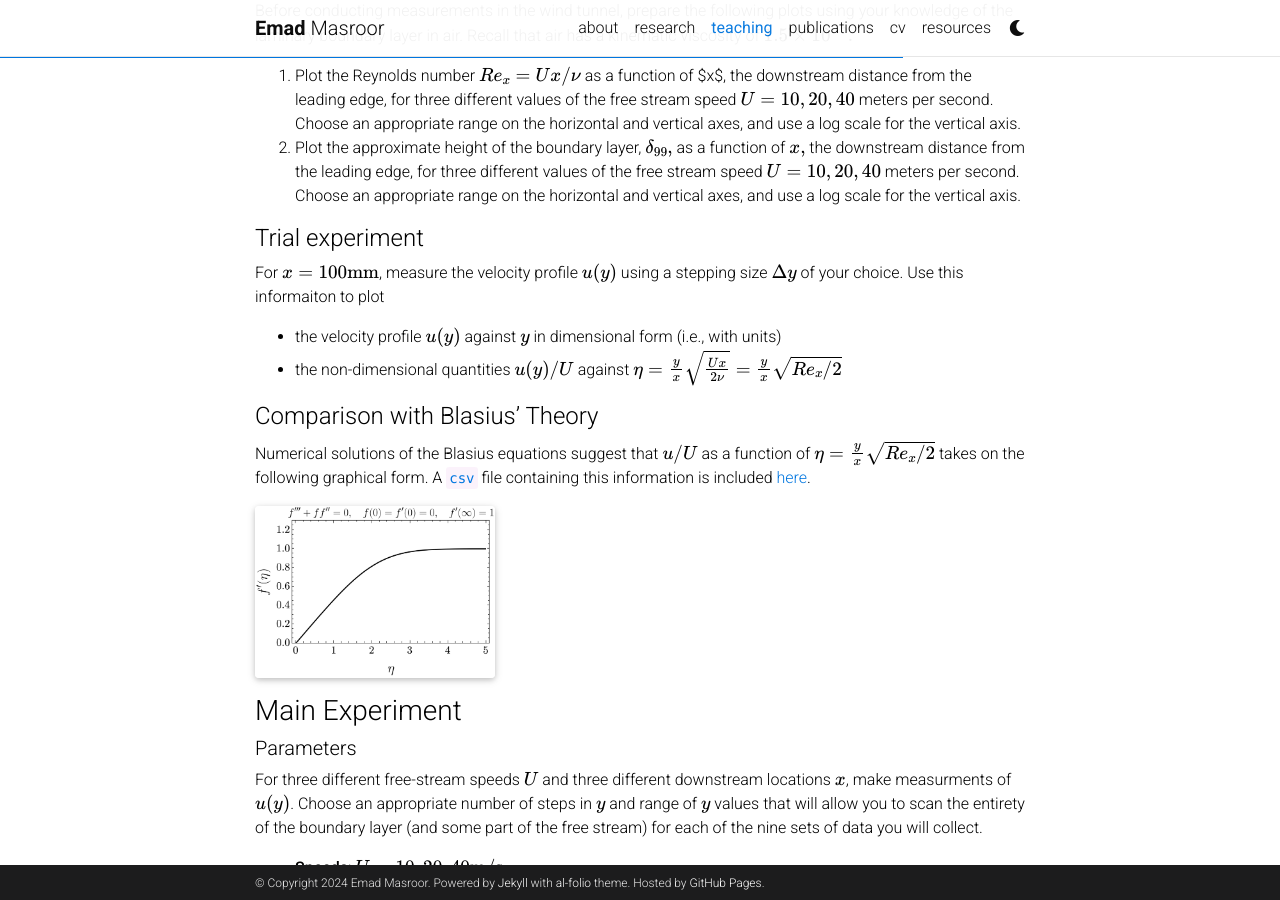
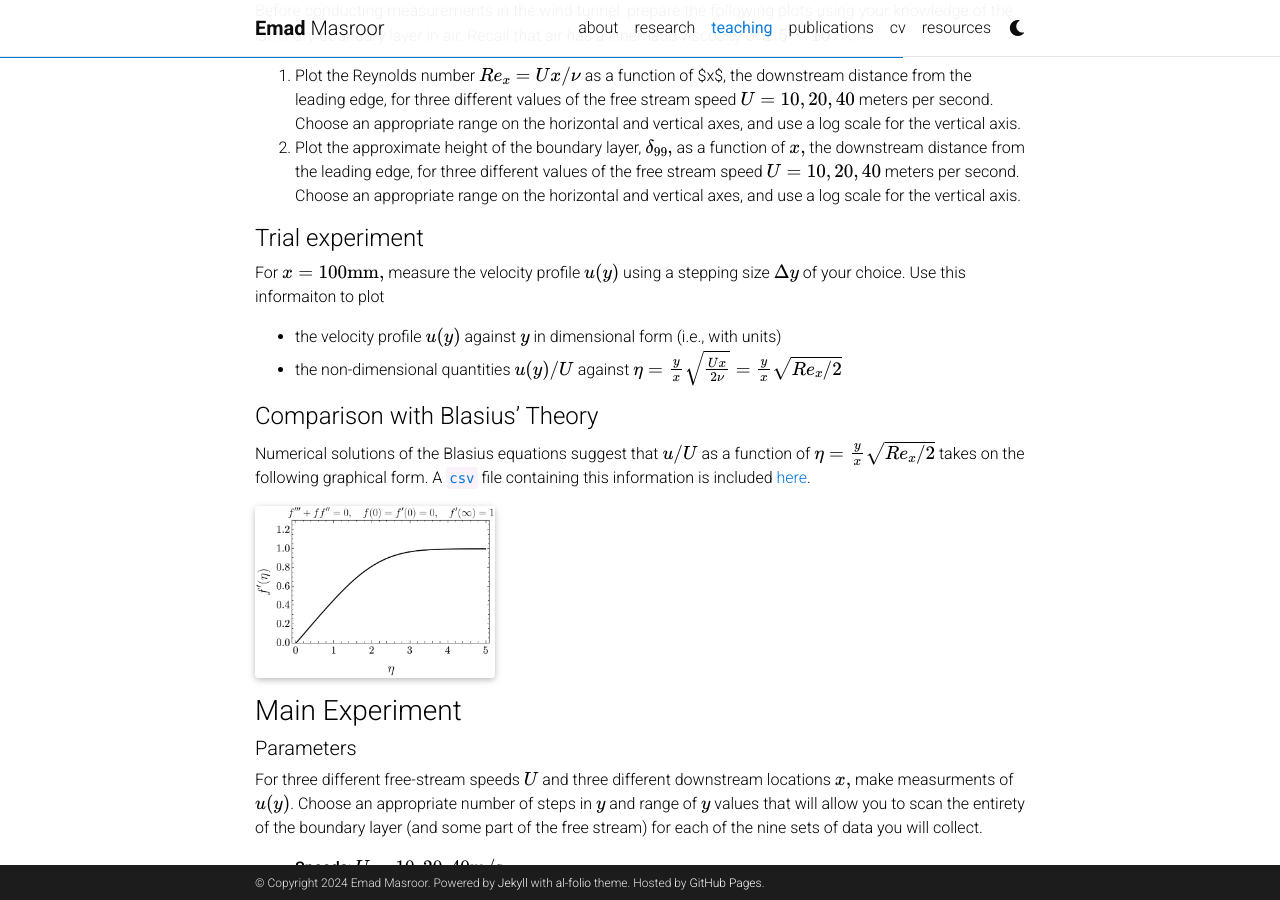
Before and after one commit to Emadmasroor/emadmasroor.github.io, a Jekyll site: the page built from _pages/teaching.md, in a window 1280 px wide and 900 px high, scrolled down 861 px. Built offline with Jekyll 4.4.1, drawn with Linux system fonts in a browser that asks for light colours; full-size pictures stand in for the smaller copies a plugin makes; comment, search, counter and statistics services are not loaded; a style sheet for code colours, icons or effects is not loaded.

Commit message:
Update teaching.md

```diff
--- a/_pages/teaching.md
+++ b/_pages/teaching.md
@@ -30,7 +30,7 @@ Before conducting measurements in the wind tunnel, prepare the following plots u
 2. Plot the approximate height of the boundary layer, $$\delta_{99},$$ as a function of $$x,$$ the downstream distance from the leading edge, for three different values of the free stream speed $$U = 10, 20, 40$$ meters per second. Choose an appropriate range on the horizontal and vertical axes, and use a log scale for the vertical axis.
 
 #### Trial experiment
-For $$x = 100 \mathrm{mm}$$, measure the velocity profile $$u(y)$$ using a stepping size $$\Delta y$$ of your choice. Use this informaiton to plot
+For $$x = 100 \mathrm{mm},$$ measure the velocity profile $$u(y)$$ using a stepping size $$\Delta y$$ of your choice. Use this informaiton to plot
 - the velocity profile $$u(y)$$ against $$y$$ in dimensional form (i.e., with units)
 - the non-dimensional quantities $$u(y)/U$$ against $$\eta = \frac{y}{x}\sqrt{\frac{U x}{2 \nu}} = \frac{y}{x} \sqrt{Re_x/2}$$
 
@@ -41,7 +41,7 @@ Numerical solutions of the Blasius equations suggest that $$u/U$$ as a function
 
 ### Main Experiment
 ##### Parameters
-For three different free-stream speeds $$U$$ and three different downstream locations $$x$$, make measurments of $$u(y)$$. Choose an appropriate number of steps in $$y$$ and range of $$y$$ values that will allow you to scan the entirety of the boundary layer (and some part of the free stream) for each of the nine sets of data you will collect.
+For three different free-stream speeds $$U$$ and three different downstream locations $$x,$$ make measurments of $$u(y)$$. Choose an appropriate number of steps in $$y$$ and range of $$y$$ values that will allow you to scan the entirety of the boundary layer (and some part of the free stream) for each of the nine sets of data you will collect.
 - **Speeds**: $$ U = 10, 20, 40 \mathrm{m}/\mathrm{s}$$
 - **Locations**: $$ x = 50, 150, 250 \mathrm{mm}$$
 
```
